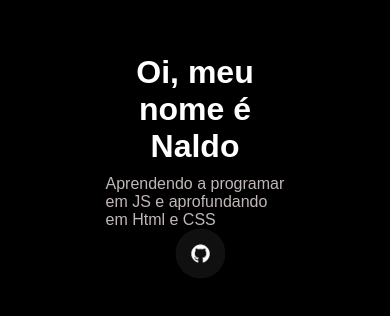
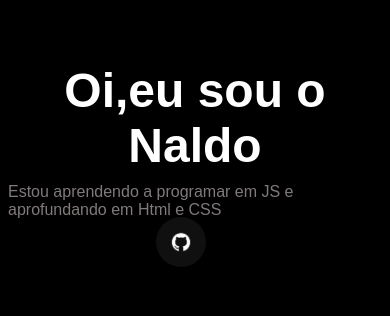
Before and after one commit to jrNaldo/portifolio, a plain HTML site: page index.html in a window 390 px wide. Shown: the part 282-598 px from the top of the page. Drawn offline with Linux system fonts and the light colour scheme.

Commit message:
Configs adicionais

```diff
--- a/estilos/style.css
+++ b/estilos/style.css
@@ -9,6 +9,7 @@ body{
     color: white;
 }
 main{
+    width: 100vw;
     position: absolute;
     top: 50%;
     left: 50%;
@@ -20,7 +21,7 @@ h1{
    font-size: 3rem;
 }
 p{
-    color: #d1c7c7eb;
+    color: #d1c7c79c;
     margin: 8px;
 }
 div#social{
@@ -44,7 +45,7 @@ img:hover{
 }
 @media screen and (min-width:320px) and (max-width: 573px) {
     h1{
-        font-size: 2em;
+        font-size: 3rem;
     }
 
     div#social{
--- a/index.html
+++ b/index.html
@@ -18,8 +18,8 @@
     <main>
         <section id="preto">
             <div id="foto"></div>
-            <h1>Oi, meu nome é Naldo</h1>
-            <p>Aprendendo a programar em JS e aprofundando em Html e CSS</p>
+            <h1>Oi,eu sou o Naldo</h1>
+            <p> Estou aprendendo a programar em JS e aprofundando em Html e CSS</p>
 
             <div id="social"><a href="https://github.com/jrNaldo"><img src="imagens/images.png" alt=""></div>
         </section>
```
